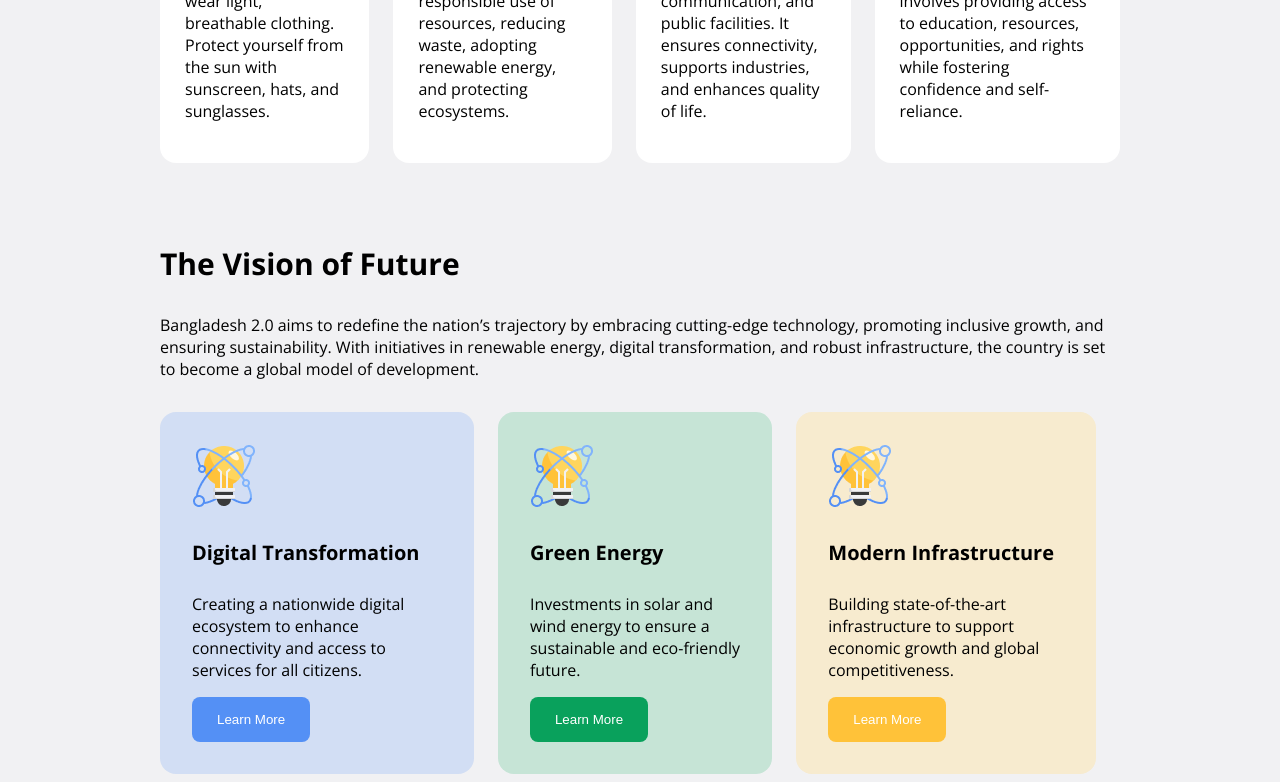
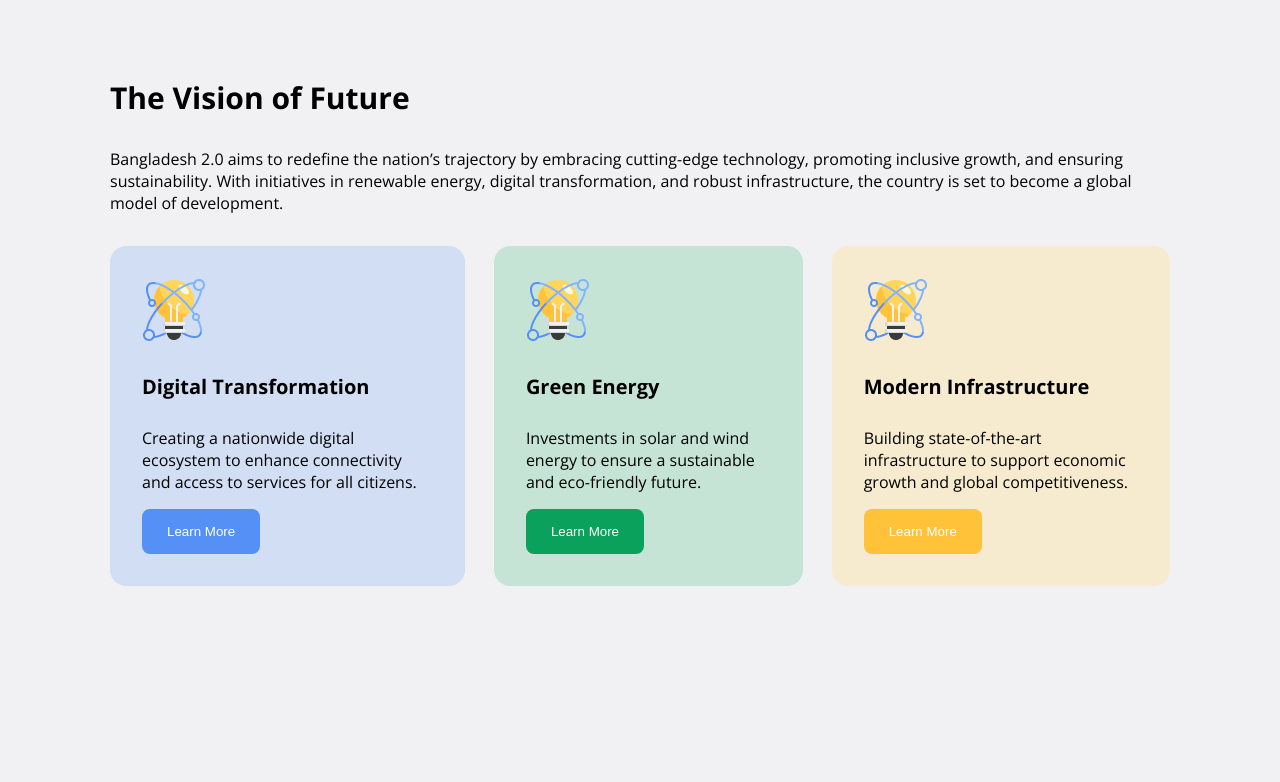
Before and after one commit to Shdevloper/assignment-1, a plain HTML site: page index.html in a window 1280 px wide. Shown: the part 1324-2106 px from the top of the page. After the commit the page ends 1918 px from the top, so only its background shows below. Drawn offline with nearby package versions, Linux system fonts and the light colour scheme.

Commit message:
margin correction

```diff
--- a/stylesheet/style.css
+++ b/stylesheet/style.css
@@ -12,8 +12,8 @@ h3{
 
 }
 body{
-    margin-left: 160px;
-    margin-right: 160px;
+    margin-left: 110px;
+    margin-right: 110px;
     background-color: rgba(241, 241, 243, 1);
 }
 .nav-bar{
@@ -108,7 +108,8 @@ h4{
     background-color:rgba(198, 228, 214, 1);
     border-radius: 16px;
     padding: 32px 32px;
-    margin-right: 24px;
+    margin-right: 5px;
+    margin-left: 5px;
 }
 .btn-4{
     padding: 15px 25px;
@@ -121,7 +122,7 @@ h4{
     background-color:rgba(247, 235, 207, 1);
     border-radius: 16px;
     padding: 32px 32px;
-    margin-right: 24px;
+    margin-left: 24px;
 }
 .btn-5{
     padding: 15px 25px;
```
